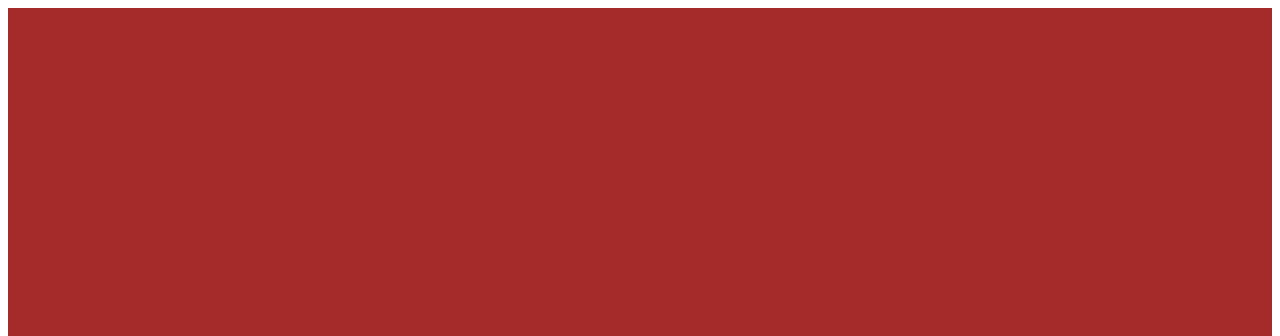
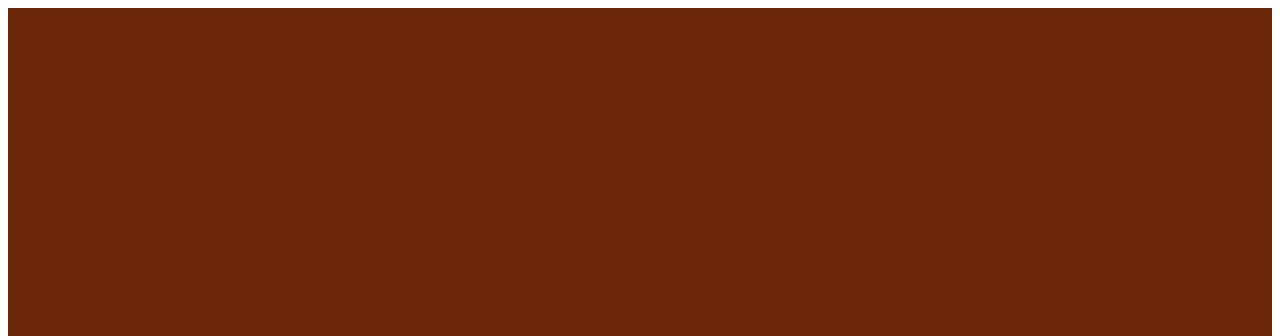
Before and after one commit to MErtanM/DigiHome-java-script-dersleri, a plain HTML site: page index.html in a window 1280 px wide. Shown: the top 336 px of the page. Drawn offline with Linux system fonts and the light colour scheme.

```diff
--- a/index.html
+++ b/index.html
@@ -5,6 +5,7 @@
     <meta http-equiv="X-UA-Compatible" content="IE=edge">
     <meta name="viewport" content="width=device-width, initial-scale=1.0">
     <title>Document</title>
+
     <style>
 div{
     width: 100%;
@@ -14,7 +15,7 @@
     align-items: center;
     color: white;
     font-size: 3rem;
-    background-color:brown
+    background-color:rgb(107, 39, 7)
 }
 
     </style>
@@ -36,18 +37,5 @@
 
 
 
-
-
-
-
-
-
-
-
-
-
-
-
-
 </body>
 </html>
```
Also changed, not shown: index.js (+18 -0 lines).
